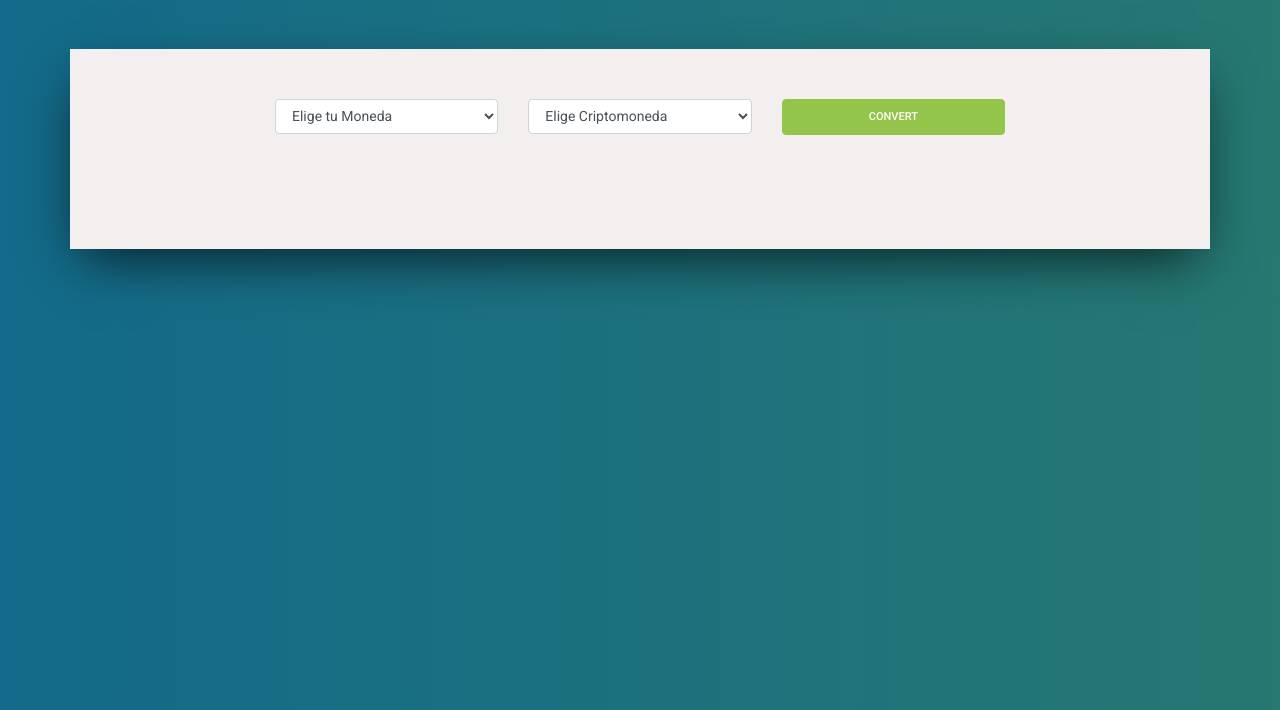
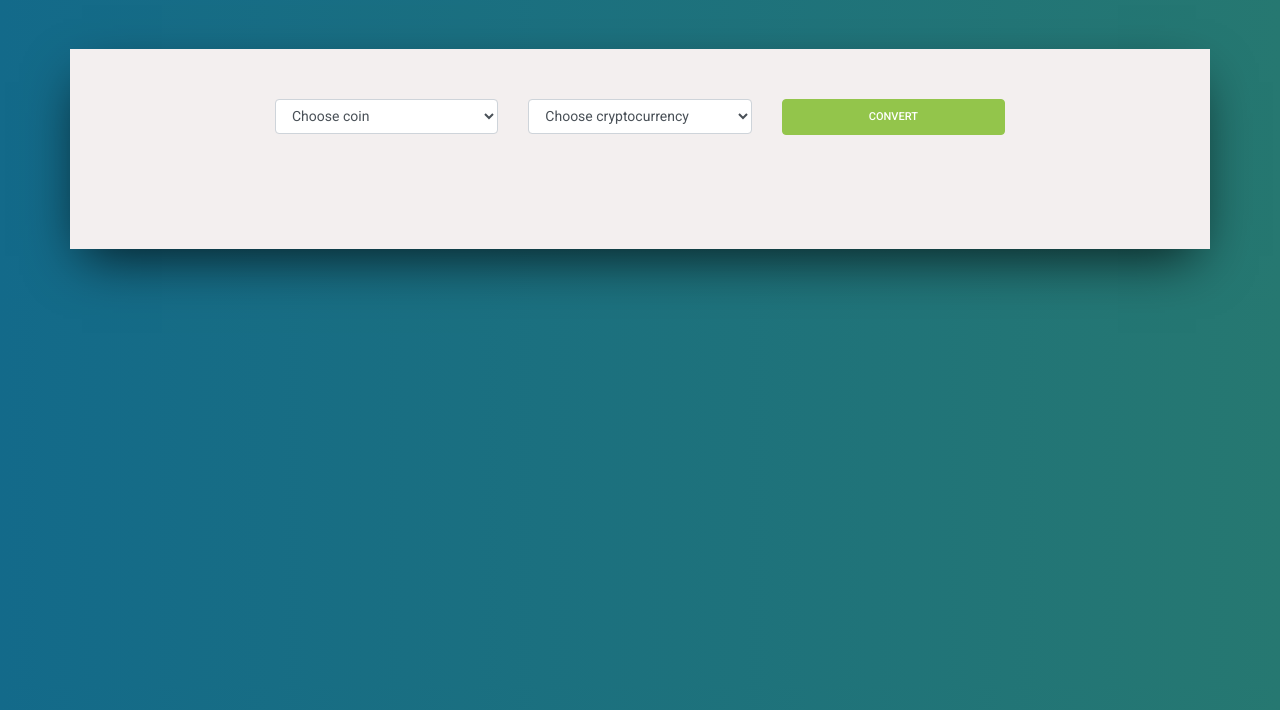
Before and after one commit to ismaeldiazy/crypto-converter, a plain HTML site: page index.html in a window 1280 px wide. Shown: the part 90-800 px from the top of the page. Drawn offline with nearby package versions, Linux system fonts and the light colour scheme; no server answers.

Commit message:
Translated default select values

```diff
--- a/index.html
+++ b/index.html
@@ -19,7 +19,7 @@
                 <div class="formulario-cotizar row">
                         <div class="form-group col-12 col-md-4">
                             <select id="moneda" class="form-control">
-                                <option value="" disabled selected>Elige tu Moneda </option>
+                                <option value="" disabled selected>Choose coin</option>
                                 <option value="USD">US Dollar</option>
                                 <option value="JPY">Japanese Yen</option>
                                 <option value="GBP">GBP</option>
@@ -28,7 +28,7 @@
                         </div>
                         <div class="form-group col-12 col-md-4">
                             <select id="criptomoneda" class="form-control">
-                                <option value="" disabled selected>Elige Criptomoneda</option>
+                                <option value="" disabled selected>Choose cryptocurrency</option>
                             </select>
                         </div>
                         <div class="form-group col-12 col-md-4">
```
